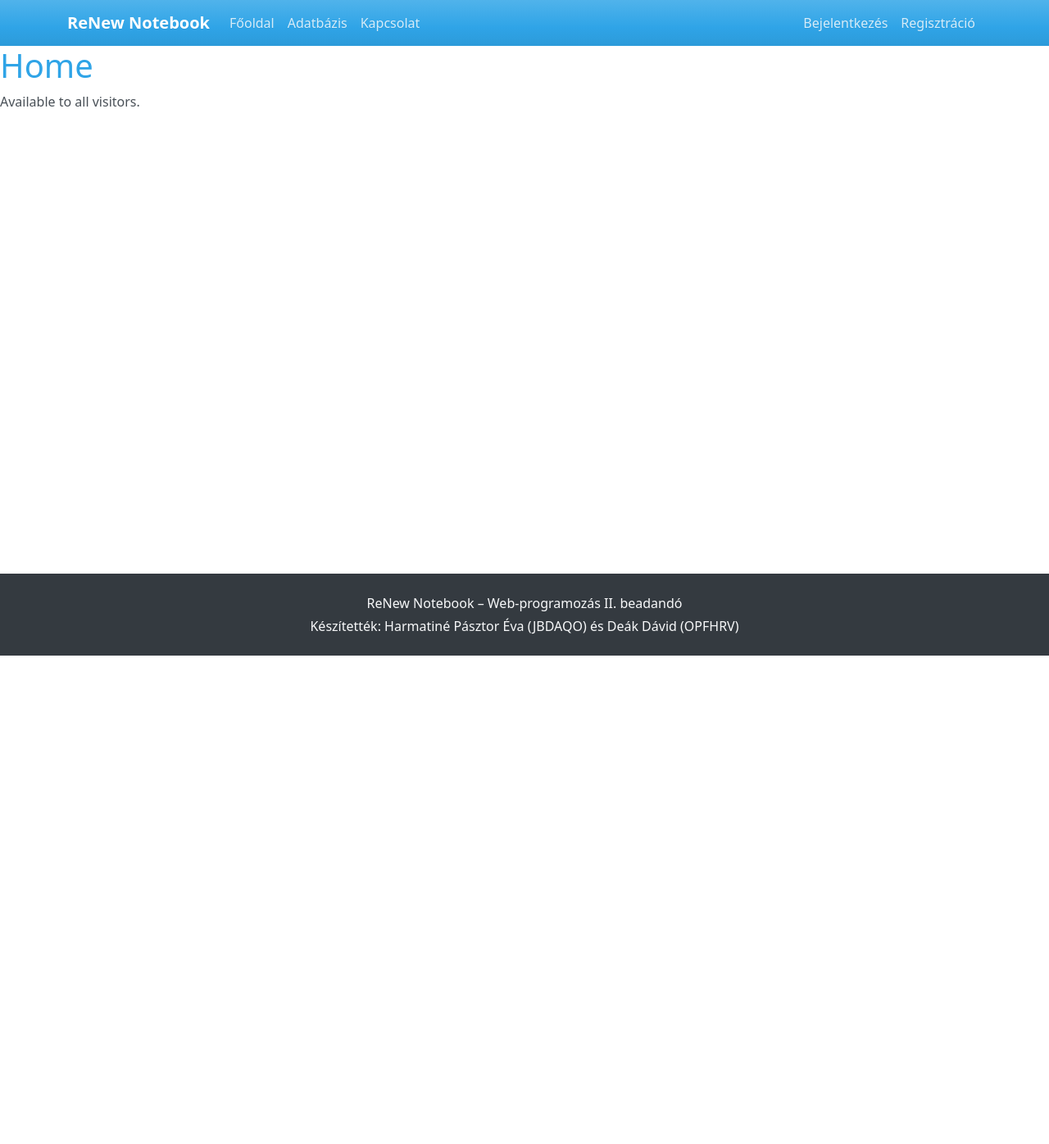
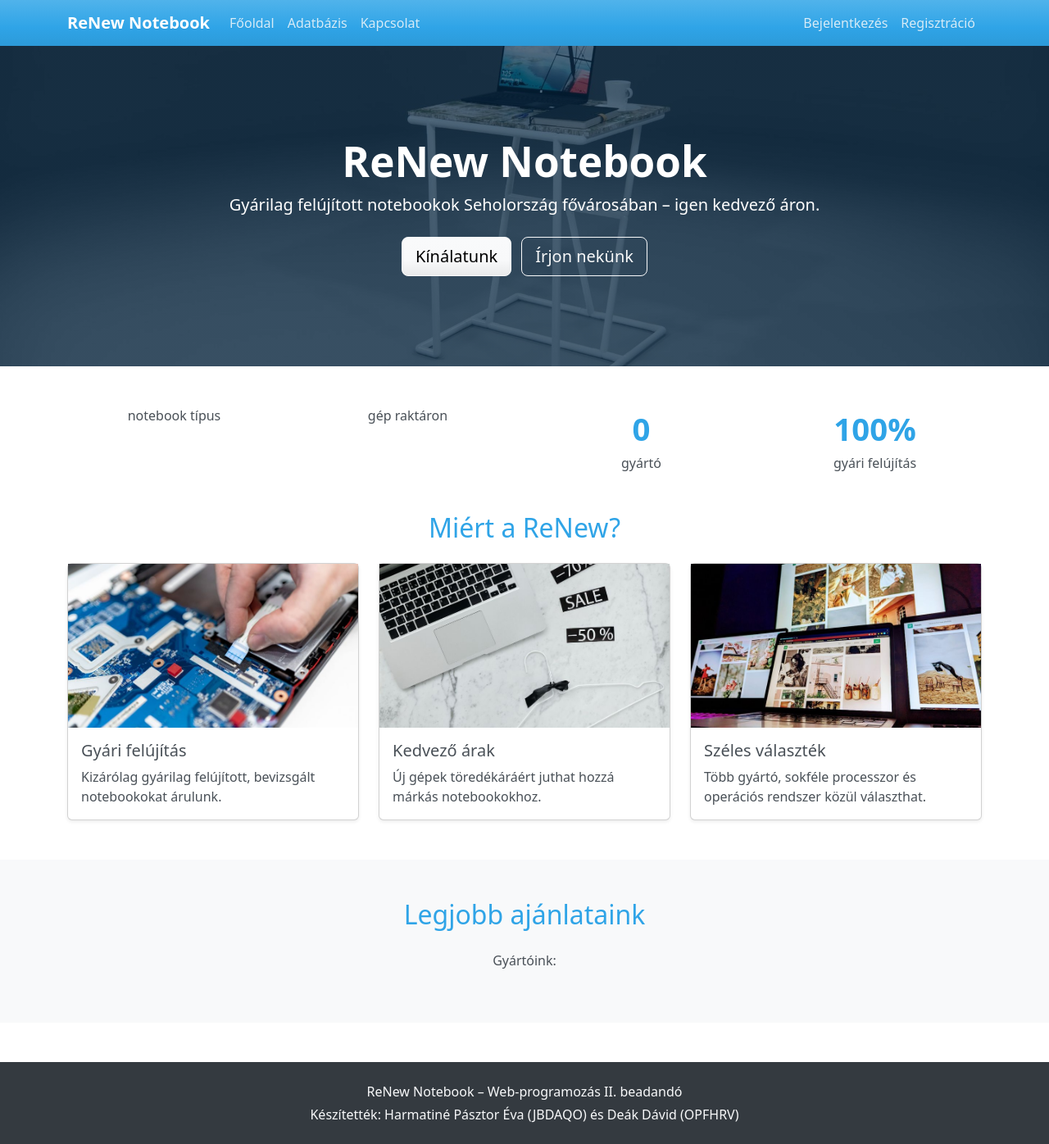
Before and after one commit to harmatinepasztoreva/WEB-programoz-s-II._Gyakorlat, a Node project: template views/home.ejs in a window 1280 px wide. Shown: the whole page at 82% size. Before the commit the page ends 800 px from the top, so only its background shows below. Run offline with Node 20 templates, Linux system fonts and the light colour scheme; the template is opened without the code that fills it, so the values that code supplies are empty; some libraries are stand-ins or nearby versions.

Commit message:
Főoldal: látványos bemutató oldal

```diff
--- a/views/home.ejs
+++ b/views/home.ejs
@@ -1,4 +1,82 @@
 <%- include("partials/header") %>
-<h1>Home</h1>
-<p>Available to all visitors.</p>
+<section class="hero text-center">
+    <div class="container">
+        <h1>ReNew Notebook</h1>
+        <p class="lead mb-4">Gyárilag felújított notebookok Seholország fővárosában – igen kedvező áron.</p>
+        <a class="btn btn-light btn-lg me-2" href="/adatbazis">Kínálatunk</a>
+        <a class="btn btn-outline-light btn-lg" href="/kapcsolat">Írjon nekünk</a>
+    </div>
+</section>
+<section class="container my-5">
+    <div class="row text-center g-4">
+        <div class="col-6 col-md-3">
+            <div class="stat-szam"><%= gepDb %></div>
+            <div>notebook típus</div>
+        </div>
+        <div class="col-6 col-md-3">
+            <div class="stat-szam"><%= raktaron %></div>
+            <div>gép raktáron</div>
+        </div>
+        <div class="col-6 col-md-3">
+            <div class="stat-szam"><%= gyartok.length %></div>
+            <div>gyártó</div>
+        </div>
+        <div class="col-6 col-md-3">
+            <div class="stat-szam">100%</div>
+            <div>gyári felújítás</div>
+        </div>
+    </div>
+</section>
+<section class="container my-5">
+    <h2 class="text-center mb-4">Miért a ReNew?</h2>
+    <div class="row g-4">
+        <div class="col-md-4">
+            <div class="card h-100 shadow-sm">
+                <div class="kep-kartya" style="background-image: url('/images/kep1.jpg')"></div>
+                <div class="card-body">
+                    <h5 class="card-title">Gyári felújítás</h5>
+                    <p class="card-text">Kizárólag gyárilag felújított, bevizsgált notebookokat árulunk.</p>
+                </div>
+            </div>
+        </div>
+        <div class="col-md-4">
+            <div class="card h-100 shadow-sm">
+                <div class="kep-kartya" style="background-image: url('/images/kep2.jpg')"></div>
+                <div class="card-body">
+                    <h5 class="card-title">Kedvező árak</h5>
+                    <p class="card-text">Új gépek töredékáráért juthat hozzá márkás notebookokhoz.</p>
+                </div>
+            </div>
+        </div>
+        <div class="col-md-4">
+            <div class="card h-100 shadow-sm">
+                <div class="kep-kartya" style="background-image: url('/images/kep3.jpg')"></div>
+                <div class="card-body">
+                    <h5 class="card-title">Széles választék</h5>
+                    <p class="card-text">Több gyártó, sokféle processzor és operációs rendszer közül választhat.</p>
+                </div>
+            </div>
+        </div>
+    </div>
+</section>
+<section class="bg-light py-5">
+    <div class="container">
+        <h2 class="text-center mb-4">Legjobb ajánlataink</h2>
+        <div class="row g-4">
+            <% ajanlat.forEach(g => { %>
+            <div class="col-md-4">
+                <div class="card border-primary h-100">
+                    <div class="card-body">
+                        <h5 class="card-title"><%= g.gyarto %> <%= g.tipus %></h5>
+                        <p class="card-text mb-1"><%= g.kijelzo %>" kijelző, <%= g.memoria %> MB memória</p>
+                        <p class="card-text"><%= g.processzor %></p>
+                        <p class="stat-szam mb-0"><%= g.ar.toLocaleString("hu-HU") %> Ft</p>
+                    </div>
+                </div>
+            </div>
+            <% }) %>
+        </div>
+        <p class="text-center mt-4">Gyártóink: <% gyartok.forEach(gy => { %><span class="badge bg-primary me-1"><%= gy %></span><% }) %></p>
+    </div>
+</section>
 <%- include("partials/footer") %>
```
Also changed, not shown: controllers/mainController.js (+18 -1 lines), public/images/hero.jpg (added), public/images/kep1.jpg (added), public/images/kep2.jpg (added), public/images/kep3.jpg (added).
